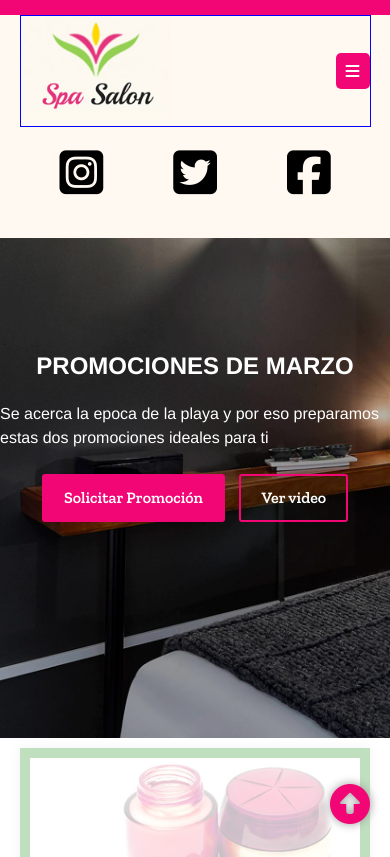
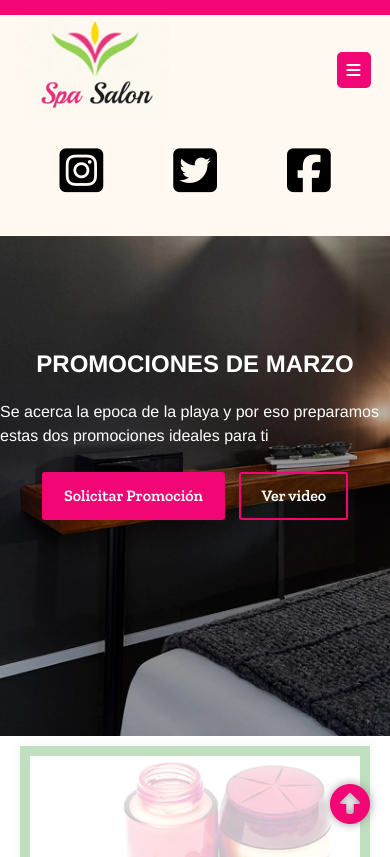
Before and after one commit to EnriqueCocom/tarea_maquetacion_spa, a plain HTML site: page index.html in a window 390 px wide. Shown: the top 857 px of the page. Drawn offline with nearby package versions, Linux system fonts and the light colour scheme.

Commit message:
Quitando bordes

```diff
--- a/css/movil.css
+++ b/css/movil.css
@@ -65,7 +65,7 @@
     display: flex;
     justify-content: space-between;
     align-items: center;
-    border: 1px blue solid;
+    /* border: 1px blue solid; */
   }
   .menu li{
     border-bottom: 2px #333 dotted;
```
